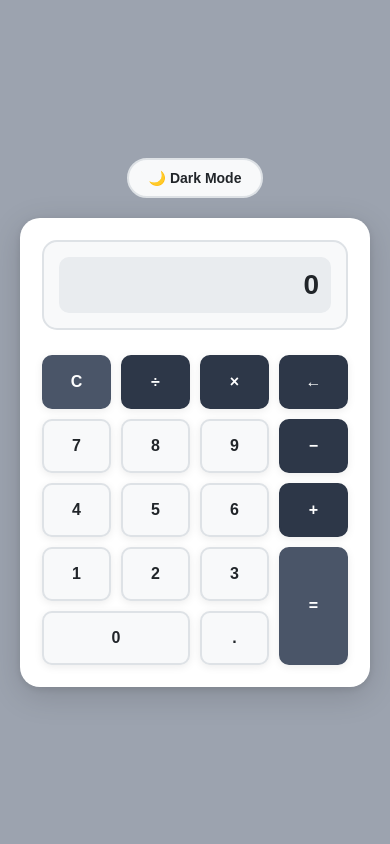
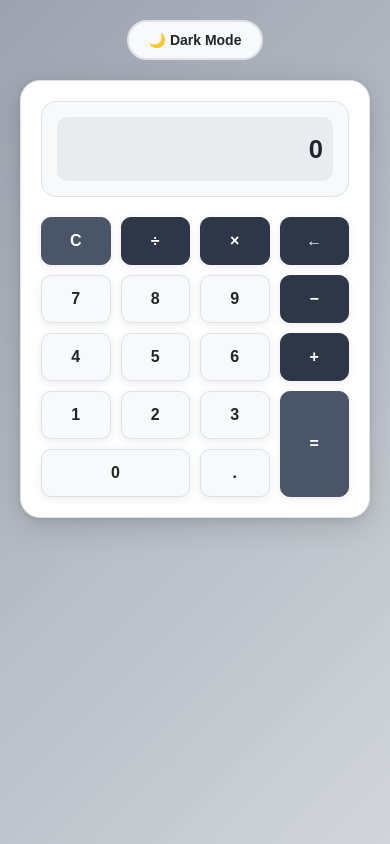
Before and after one commit to mateussoaresangelos-collab/Calculadora, a plain HTML site: page index.html in a window 390 px wide. Drawn offline with Linux system fonts and the light colour scheme.

Commit message:
5 de ago. de 2026, 19:41

```diff
--- a/index.html
+++ b/index.html
@@ -1,39 +1,59 @@
-<!DOCTYPE html>
+<!doctype html>
 <html lang="pt-BR">
   <head>
     <meta charset="utf-8" />
-    <meta name="viewport" content="width=device-width, initial-scale=1.0">
+    <meta name="viewport" content="width=device-width, initial-scale=1.0" />
     <title>Calculadora</title>
-    <link rel="stylesheet" href="style.css">
+    <link rel="stylesheet" href="./style.css" />
   </head>
   <body>
     <div class="container">
       <div class="calculator">
         <div class="display">
-          <input type="text" id="display" readonly>
+          <input type="text" id="display" readonly />
         </div>
         <div class="buttons">
           <button class="btn btn-clear" onclick="limpar()">C</button>
-          <button class="btn btn-operator" onclick="adicionarOperador('/')">÷</button>
-          <button class="btn btn-operator" onclick="adicionarOperador('*')">×</button>
+          <button class="btn btn-operator" onclick="adicionarOperador('/')">
+            ÷
+          </button>
+          <button class="btn btn-operator" onclick="adicionarOperador('*')">
+            ×
+          </button>
           <button class="btn btn-operator" onclick="removerUltimo()">←</button>
 
           <button class="btn" onclick="adicionarNumero('7')">7</button>
           <button class="btn" onclick="adicionarNumero('8')">8</button>
           <button class="btn" onclick="adicionarNumero('9')">9</button>
-          <button class="btn btn-operator" onclick="adicionarOperador('-')">−</button>
+          <button class="btn btn-operator" onclick="adicionarOperador('-')">
+            −
+          </button>
 
           <button class="btn" onclick="adicionarNumero('4')">4</button>
           <button class="btn" onclick="adicionarNumero('5')">5</button>
           <button class="btn" onclick="adicionarNumero('6')">6</button>
-          <button class="btn btn-operator" onclick="adicionarOperador('+')">+</button>
+          <button class="btn btn-operator" onclick="adicionarOperador('+')">
+            +
+          </button>
 
           <button class="btn" onclick="adicionarNumero('1')">1</button>
           <button class="btn" onclick="adicionarNumero('2')">2</button>
           <button class="btn" onclick="adicionarNumero('3')">3</button>
-          <button class="btn btn-equals" onclick="calcular()" style="grid-row: span 2;">=</button>
+          <button
+            class="btn btn-equals"
+            onclick="calcular()"
+            style="grid-row: span 2"
+          >
+            =
+          </button>
 
-          <button class="btn" onclick="adicionarNumero('0')" style="grid-column: span 2;">0</button>
+          <button
+            class="btn"
+            onclick="adicionarNumero('0')"
+            style="grid-column: span 2"
+          >
+            0
+          </button>
           <button class="btn" onclick="adicionarPonto()">.</button>
         </div>
       </div>
--- a/style.css
+++ b/style.css
@@ -1,170 +1,167 @@
-/* ===== VARIÁVEIS DE TEMA ===== */
+/* ===== VARIÁVEIS ===== */
 :root {
-  --bg-primary: #ffffff;
-  --bg-secondary: #f8f9fa;
-  --bg-tertiary: #e9ecef;
-  --text-primary: #212529;
-  --text-secondary: #6c757d;
+  color-scheme: light;
+  --page-bg: linear-gradient(135deg, #9ca3af 0%, #d1d5db 100%);
+  --calc-bg: #ffffff;
+  --panel-bg: #f8f9fa;
+  --panel-strong: #e9ecef;
+  --text-color: #212529;
   --border-color: #dee2e6;
-  --shadow: 0 8px 32px rgba(0, 0, 0, 0.15), 0 2px 8px rgba(0, 0, 0, 0.1);
-  --shadow-hover: 0 12px 40px rgba(0, 0, 0, 0.2);
-
-  /* Cores Simplificadas - Light Mode */
-  --operations-color: #2d3748; /* Mais escuro que o fundo */
-  --operations-hover: #1a202c;
-  --special-color: #4a5568; /* Preto claro/cinza escuro para C e = */
-  --special-hover: #2d3748;
-
-  /* Fundo da página Light */
-  --page-bg: #9ca3af; /* Cinza */
-  /* Calculadora Light - Mais contrastante */
-  --calc-bg: #ffffff;
+  --operator-bg: #2d3748;
+  --operator-bg-hover: #1a202c;
+  --special-bg: #4a5568;
+  --special-bg-hover: #2d3748;
+  --shadow: 0 8px 30px rgba(0, 0, 0, 0.15), 0 2px 8px rgba(0, 0, 0, 0.08);
+  --shadow-hover: 0 10px 30px rgba(0, 0, 0, 0.2);
 }
 
-/* ===== MODO DARK ===== */
 :root[data-theme="dark"] {
-  --bg-primary: #0f172a;
-  --bg-secondary: #1e293b;
-  --bg-tertiary: #334155;
-  --text-primary: #f8fafc;
-  --text-secondary: #cbd5e1;
+  color-scheme: dark;
+  --page-bg: linear-gradient(135deg, #0f172a 0%, #1e293b 100%);
+  --calc-bg: #334155;
+  --panel-bg: #1e293b;
+  --panel-strong: #334155;
+  --text-color: #f8fafc;
   --border-color: #475569;
-  --shadow: 0 8px 32px rgba(0, 0, 0, 0.4), 0 2px 8px rgba(0, 0, 0, 0.3);
-  --shadow-hover: 0 12px 40px rgba(0, 0, 0, 0.5);
-
-  /* Cores Dark Mode */
-  --operations-color: #94a3b8;
-  --operations-hover: #cbd5e1;
-  --special-color: #64748b;
-  --special-hover: #94a3b8;
-
-  /* Fundo da página Dark */
-  --page-bg: linear-gradient(135deg, #0f172a, #1e293b);
-  /* Calculadora Dark - Mais clara que o fundo */
-  --calc-bg: #334155;
+  --operator-bg: #94a3b8;
+  --operator-bg-hover: #cbd5e1;
+  --special-bg: #64748b;
+  --special-bg-hover: #94a3b8;
 }
 
 /* ===== RESET ===== */
 * {
+  box-sizing: border-box;
   margin: 0;
   padding: 0;
-  box-sizing: border-box;
 }
 
-/* ===== BODY ===== */
+html,
 body {
-  font-family: 'Segoe UI', 'Roboto', 'Oxygen', sans-serif;
+  min-height: 100%;
+}
+
+body {
+  font-family: "Segoe UI", Roboto, Oxygen, sans-serif;
   background: var(--page-bg);
+  color: var(--text-color);
   display: flex;
   justify-content: center;
   align-items: center;
-  min-height: 100vh;
   padding: 20px;
-  transition: all 0.4s ease;
-  color: var(--text-primary);
+  transition: background-color 0.3s ease, color 0.3s ease;
 }
 
 /* ===== CONTAINER ===== */
 .container {
+  width: min(100%, 380px);
   display: flex;
   flex-direction: column;
-  justify-content: center;
   align-items: center;
-  width: 100%;
   gap: 20px;
 }
 
 /* ===== BOTÃO DE TEMA ===== */
 .theme-toggle {
-  background: var(--bg-secondary);
+  background: var(--panel-bg);
   border: 2px solid var(--border-color);
   border-radius: 50px;
   padding: 10px 20px;
   cursor: pointer;
   font-weight: 600;
-  color: var(--text-primary);
-  transition: all 0.3s ease;
+  color: var(--text-color);
   font-size: 14px;
   display: flex;
   align-items: center;
   gap: 8px;
+  transition: background-color 0.3s ease, color 0.3s ease, border-color 0.3s ease,
+    transform 0.3s ease, box-shadow 0.3s ease;
 }
 
-.theme-toggle:hover {
-  border-color: var(--operations-color);
-  color: var(--operations-color);
+.theme-toggle:hover,
+.theme-toggle:focus-visible {
+  border-color: var(--operator-bg);
+  color: var(--operator-bg);
   transform: translateY(-2px);
   box-shadow: 0 6px 20px rgba(0, 0, 0, 0.15);
 }
 
+.theme-toggle:focus-visible {
+  outline: none;
+  box-shadow: 0 0 0 3px rgba(74, 85, 104, 0.2);
+}
+
 /* ===== CALCULADORA ===== */
 .calculator {
+  width: 100%;
+  max-width: 360px;
   background: var(--calc-bg);
   border-radius: 20px;
-  box-shadow: 0 8px 32px rgba(0, 0, 0, 0.15), 0 2px 8px rgba(0, 0, 0, 0.1);
-  padding: 25px;
-  width: 100%;
-  max-width: 350px;
-  border: 2px solid rgba(255, 255, 255, 0.1);
-  transition: all 0.4s ease;
+  box-shadow: var(--shadow);
+  padding: 24px;
+  border: 1px solid var(--border-color);
+  transition: background-color 0.4s ease, border-color 0.4s ease, box-shadow 0.4s ease;
   backdrop-filter: blur(10px);
 }
 
 /* ===== DISPLAY ===== */
 .display {
-  margin-bottom: 25px;
-  background: var(--bg-secondary);
+  margin-bottom: 20px;
+  background: var(--panel-bg);
   padding: 15px;
   border-radius: 15px;
-  border: 2px solid var(--border-color);
+  border: 1px solid var(--border-color);
 }
 
 #display {
   width: 100%;
-  padding: 15px;
-  font-size: 36px;
+  height: 72px;
+  padding: 0 12px;
   border: none;
   border-radius: 10px;
   text-align: right;
-  font-weight: bold;
-  color: var(--text-primary);
-  background-color: var(--bg-tertiary);
+  font-size: clamp(1.5rem, 3vw, 2.25rem);
+  font-weight: 700;
+  color: var(--text-color);
+  background-color: var(--panel-strong);
   cursor: default;
-  transition: all 0.3s ease;
+  transition: background-color 0.3s ease, color 0.3s ease;
 }
 
 #display:focus {
   outline: none;
-  box-shadow: 0 0 0 3px rgba(74, 85, 104, 0.1);
-  border-color: var(--operations-color);
+  box-shadow: inset 0 0 0 2px rgba(148, 8, 8, 0.2);
 }
 
-/* ===== BUTTONS GRID ===== */
+/* ===== GRID DOS BOTÕES ===== */
 .buttons {
   display: grid;
-  grid-template-columns: repeat(4, 1fr);
+  grid-template-columns: repeat(4, minmax(0, 1fr));
   gap: 12px;
 }
 
 /* ===== BOTÕES PADRÃO ===== */
 .btn {
-  padding: 18px 8px;
+  padding: 16px 10px;
   font-size: 18px;
   font-weight: 600;
-  border: 2px solid var(--border-color);
+  border: 1px solid var(--border-color);
   border-radius: 12px;
   cursor: pointer;
-  background-color: var(--bg-secondary);
-  color: var(--text-primary);
-  transition: all 0.2s ease;
+  background-color: var(--panel-bg);
+  color: var(--text-color);
   box-shadow: 0 2px 8px rgba(0, 0, 0, 0.08);
+  transition: background-color 0.2s ease, color 0.2s ease, border-color 0.2s ease,
+    transform 0.2s ease, box-shadow 0.2s ease;
+  user-select: none;
 }
 
-.btn:hover {
-  background-color: var(--bg-tertiary);
+.btn:hover,
+.btn:focus-visible {
+  background-color: var(--panel-strong);
   transform: translateY(-2px);
-  box-shadow: 0 6px 20px rgba(0, 0, 0, 0.15);
-  border-color: var(--operations-color);
+  box-shadow: 0 6px 16px rgba(0, 0, 0, 0.15);
+  border-color: var(--operator-bg);
 }
 
 .btn:active {
@@ -172,33 +169,36 @@ body {
   box-shadow: 0 2px 8px rgba(0, 0, 0, 0.1);
 }
 
-/* ===== BOTÕES OPERADORES ===== */
+/* ===== BOTÕES DE OPERAÇÃO ===== */
 .btn-operator {
-  background-color: var(--operations-color);
+  background-color: var(--operator-bg);
   color: white;
-  border-color: var(--operations-color);
+  border-color: var(--operator-bg);
   font-weight: 700;
 }
 
-.btn-operator:hover {
-  background-color: var(--operations-hover);
-  border-color: var(--operations-hover);
+.btn-operator:hover,
+.btn-operator:focus-visible {
+  background-color: var(--operator-bg-hover);
+  border-color: var(--operator-bg-hover);
   box-shadow: 0 6px 20px rgba(0, 0, 0, 0.2);
 }
 
 /* ===== BOTÃO LIMPAR E IGUAL ===== */
 .btn-clear,
 .btn-equals {
-  background-color: var(--special-color);
+  background-color: var(--special-bg);
   color: white;
-  border-color: var(--special-color);
+  border-color: var(--special-bg);
   font-weight: 700;
 }
 
 .btn-clear:hover,
-.btn-equals:hover {
-  background-color: var(--special-hover);
-  border-color: var(--special-hover);
+.btn-clear:focus-visible,
+.btn-equals:hover,
+.btn-equals:focus-visible {
+  background-color: var(--special-bg-hover);
+  border-color: var(--special-bg-hover);
   box-shadow: 0 6px 20px rgba(0, 0, 0, 0.2);
 }
 
@@ -210,14 +210,15 @@ body {
   }
 
   .btn {
-    padding: 16px 6px;
+    padding: 14px 8px;
     font-size: 16px;
     border-radius: 10px;
   }
 
   #display {
-    font-size: 28px;
-    padding: 12px;
+    height: 64px;
+    font-size: 1.6rem;
+    padding: 0 10px;
   }
 
   .buttons {
@@ -227,15 +228,16 @@ body {
 
 @media (max-width: 320px) {
   .calculator {
-    padding: 15px;
+    padding: 16px;
   }
 
   .btn {
-    padding: 14px 4px;
+    padding: 12px 6px;
     font-size: 14px;
   }
 
   #display {
-    font-size: 24px;
+    height: 56px;
+    font-size: 1.35rem;
   }
 }
```
